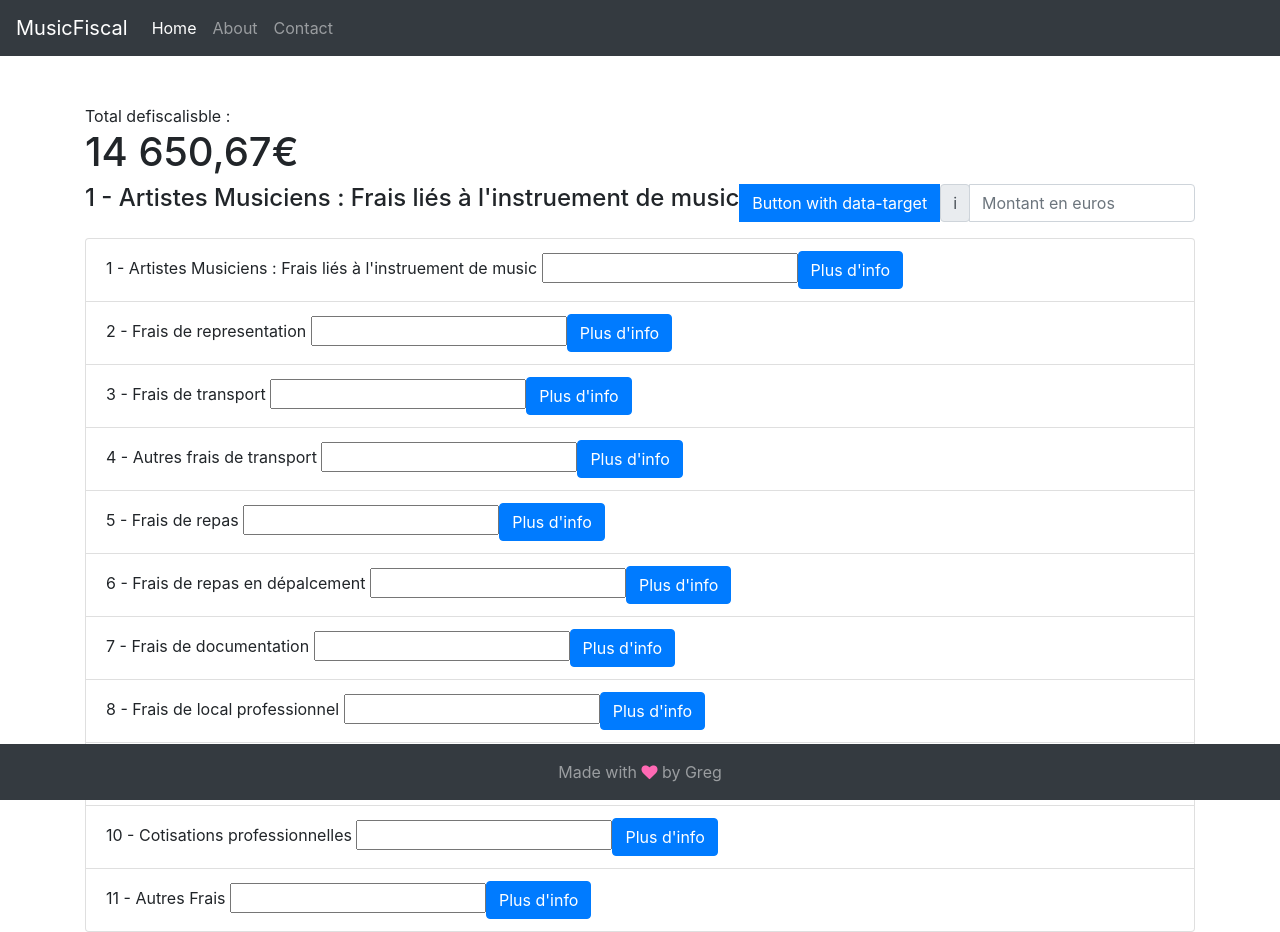
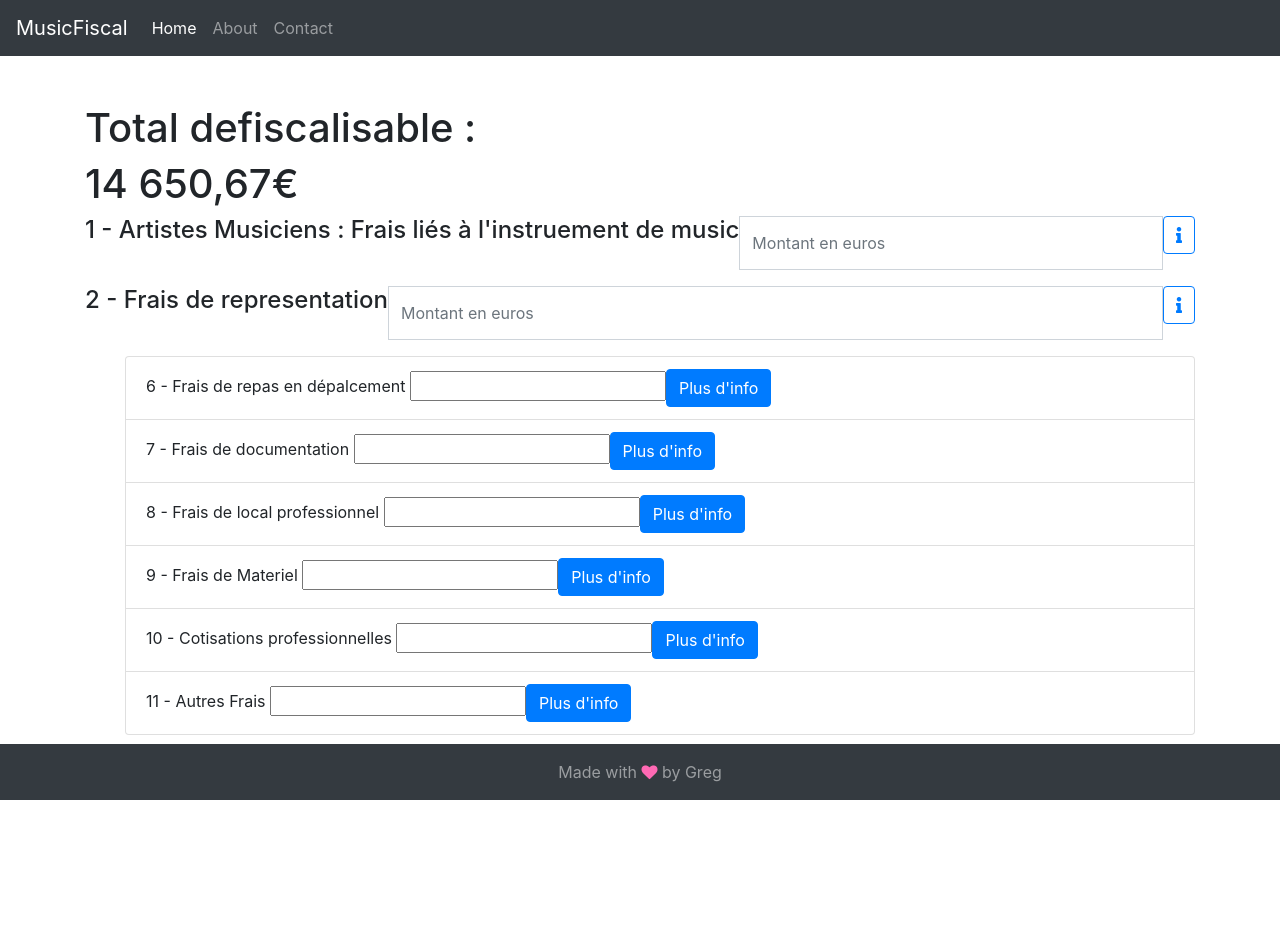
Before and after one commit to gregbans/MusicFiscal, an Angular app: page / in a window 1280 px wide. After the commit the page ends 800 px from the top, so only its background shows below. Built offline with nearby package versions, Linux system fonts and the light colour scheme.

Commit message:
v2
avec le collapse

```diff
--- a/src/app/app.component.html
+++ b/src/app/app.component.html
@@ -1,105 +1,115 @@
 <app-layout>
 <div>
-    <div class="totalDefis">Total defiscalisble : <h1>14 650,67€</h1></div>
+    <div class="totalDefis">
+      <h1> Total defiscalisable :</h1>
+      <h1>14 650,67€</h1>
+    </div>
 
 <!-- Modele reprofuctible-->
 
     <div class="input-group mb-3">
       <h4>1 - Artistes Musiciens : Frais liés à l'instruement de music</h4>
-        <div class="input-group-prepend">
-            <button class="btn btn-primary" type="button" data-toggle="collapse" data-target="#collapse1" aria-expanded="false" aria-controls="collapse1">
-                Button with data-target
-              </button>
-            <a  data-toggle="collapse" href="#collapse1" role="button" aria-expanded="false" aria-controls="collapse1">
-          <span class="input-group-text" id="basic-addon1">i</span></a>
-          <div class="collapse" id="collapse1">
-              <div class="card card-body">
-                  Achat, entretien et frais annexes, plus les interets d'emprunt
-              </div>
+      <input type="text" class="form-control" placeholder="Montant en euros" aria-label="Username" aria-describedby="basic-addon1">
+      <p>
+          <button type="button" class="btn btn-outline-primary" (click)="isCollapsed[0]= !isCollapsed[0]"
+                  [attr.aria-expanded]="!isCollapsed[0]" aria-controls="collapse1">
+                  <i class="fas fa-info"></i>
+          </button>
+        </p>
+       <div id="collapse1" [ngbCollapse]="!isCollapsed[0]">
+          <div class="card">
+            <div class="card-body">
+                Achat, entretien et frais annexes, plus les interets d'emprunt
             </div>
+          </div>
         </div>
-        <input type="text" class="form-control" placeholder="Montant en euros" aria-label="Username" aria-describedby="basic-addon1">
       </div>
 
 
 
+<!--  onglet 2-->
+
+<div class="input-group mb-3">
+    <h4>2 - Frais de representation</h4>
+    <input type="text" class="form-control" placeholder="Montant en euros" aria-label="Username" aria-describedby="basic-addon1">
+    <p>
+        <button type="button" class="btn btn-outline-primary" (click)="isCollapsed[1] = !isCollapsed[1]; console.log(isCollapsed)"
+                [attr.aria-expanded]="isCollapsed[1]" aria-controls="collapse2">
+                <i class="fas fa-info"></i>
+        </button>
+      </p>
+      <div id="collapse2" [ngbCollapse]="!isCollapsed[1]">
+        <div class="card">
+          <div class="card-body">
+              Frais vestimentaires et de coiffure, de représentation, de communications téléphoniques professionnelles, de formation et de fournitures diverses (partitions, pupitre...)
+          </div>
+        </div>
+      </div>
+    </div>
+
+    <!-- onglet 3
+
+    <div class="input-group mb-3">
+        <h4>3 - Frais de transport</h4>
+        <input type="text" class="form-control" placeholder="Montant en euros" aria-label="Username" aria-describedby="basic-addon1">
+        <p>
+            <button type="button" class="btn btn-outline-primary" (click)="isCollapsed = !isCollapsed"
+                    [attr.aria-expanded]="isCollapsed" aria-controls="collapse3">
+                    <i class="fas fa-info"></i>
+            </button>
+          </p>
+          <div id="collapse3" [ngbCollapse]="!isCollapsed">
+            <div class="card">
+              <div class="card-body">
+                  Frais de transport entre le domicile et le lieux de travail.
+              </div>
+            </div>
+          </div>
+        </div>
+      -->
+
+
+    <!-- onglet
+
+    <div class="input-group mb-3">
+        <h4> 4 - Autres frais de transport</h4>
+        <input type="text" class="form-control" placeholder="Montant en euros" aria-label="Username" aria-describedby="basic-addon1">
+        <p>
+            <button type="button" class="btn btn-outline-primary" (click)="isCollapsed = !isCollapsed"
+                    [attr.aria-expanded]="isCollapsed" aria-controls="collapse4">
+                    <i class="fas fa-info"></i>
+            </button>
+          </p>
+          <div id="collapse4" [ngbCollapse]="!isCollapsed">
+            <div class="card">
+              <div class="card-body">
+                  Deplacement entre un logement provisoire et le lieu de travail.
+              </div>
+            </div>
+          </div>
+        </div>
 
 
 
-
-
-<!--  liste des points defiscalisable-->
-
-    <ul class="list-group">
-        <li class="list-group-item art1">
-            1 - Artistes Musiciens : Frais liés à l'instruement de music
-            <input type="text">
-
-            <a class="btn btn-primary" data-toggle="collapse" href="#collapse1" role="button" aria-expanded="false" aria-controls="collapseExample">
-              Plus d'info
-            </a>
-
-          <div class="collapse" id="collapse1">
-            <div class="card card-body">
-                Achat, entretien et frais annexes, plus les interets d'emprunt
-            </div>
-          </div></li>
-    <!-- onglet -->
-        <li class="list-group-item">
-          2 - Frais de representation
-          <input type="text">
-
-          <a class="btn btn-primary" data-toggle="collapse" href="#collapse2" role="button" aria-expanded="false" aria-controls="collapseExample">
-            Plus d'info
-          </a>
-
-            <div class="collapse" id="collapse2">
-              <div class="card card-body">
-              Frais vestimentaires et de coiffure, de représentation, de communications téléphoniques professionnelles, de formation et de fournitures diverses (partitions, pupitre...)
+    <div class="input-group mb-3">
+        <h4> 5 - Frais de repas</h4>
+        <input type="text" class="form-control" placeholder="Montant en euros" aria-label="Username" aria-describedby="basic-addon1">
+        <p>
+            <button type="button" class="btn btn-outline-primary" (click)="isCollapsed = !isCollapsed"
+                    [attr.aria-expanded]="isCollapsed" aria-controls="collapse5">
+                    <i class="fas fa-info"></i>
+            </button>
+          </p>
+          <div id="collapse5" [ngbCollapse]="!isCollapsed">
+            <div class="card">
+              <div class="card-body">
+                  Frais supplementaires de repas sur le lieu de travail.
               </div>
             </div>
-        </li>
-    <!-- onglet -->
-        <li class="list-group-item">3 - Frais de transport
-          <input type="text">
-          <a class="btn btn-primary" data-toggle="collapse" href="#collapse3" role="button" aria-expanded="false" aria-controls="collapseExample">
-            Plus d'info
-          </a>
-
-        <div class="collapse" id="collapse3">
-          <div class="card card-body">
-              Frais de transport entre le domicile et le lieux de travail.
           </div>
         </div>
-        </li>
-    <!-- onglet -->
-        <li class="list-group-item">
-          4 - Autres frais de transport
-          <input type="text">
-          <a class="btn btn-primary" data-toggle="collapse" href="#collapse4" role="button" aria-expanded="false" aria-controls="collapseExample">
-            Plus d'info
-          </a>
-
-        <div class="collapse" id="collapse4">
-          <div class="card card-body">
-              Deplacement entre un logement provisoire et le lieu de travail.
-          </div>
-        </div>
-      </li>
-    <!-- onglet -->
-        <li class="list-group-item">
-          5 - Frais de repas
-          <input type="text">
-          <a class="btn btn-primary" data-toggle="collapse" href="#collapse5" role="button" aria-expanded="false" aria-controls="collapseExample">
-            Plus d'info
-          </a>
-
-        <div class="collapse" id="collapse5">
-          <div class="card card-body">
-              Frais supplementaires de repas sur le lieu de travail.
-          </div>
-        </div>
-      </li>
+      -->
+    <ul>
     <!-- onglet -->
         <li class="list-group-item">
           6 - Frais de repas en dépalcement
--- a/src/app/app.component.ts
+++ b/src/app/app.component.ts
@@ -7,4 +7,8 @@ import { Component } from '@angular/core';
 })
 export class AppComponent {
   title = 'MusicFiscal';
+  isCollapsed: boolean[] = new Array(false, false, false, false,false, false,false, false,false, false,false)
+    constructor() {
+      this.isCollapsed = new Array(false, false, false, false,false, false,false, false,false, false,false, );
+    }
 }
--- a/src/index.html
+++ b/src/index.html
@@ -7,6 +7,7 @@
 
   <meta name="viewport" content="width=device-width, initial-scale=1">
   <link rel="icon" type="image/x-icon" href="favicon.ico">
+  <link rel="stylesheet" href="https://use.fontawesome.com/releases/v5.3.1/css/all.css" integrity="sha384-mzrmE5qonljUremFsqc01SB46JvROS7bZs3IO2EmfFsd15uHvIt+Y8vEf7N7fWAU" crossorigin="anonymous">
 </head>
 <body>
   <app-root></app-root>
```
Also changed, not shown: src/app/data-app.service.ts (added, +9 -0 lines), 1 other file (tests, documents, lock files or other folders).
